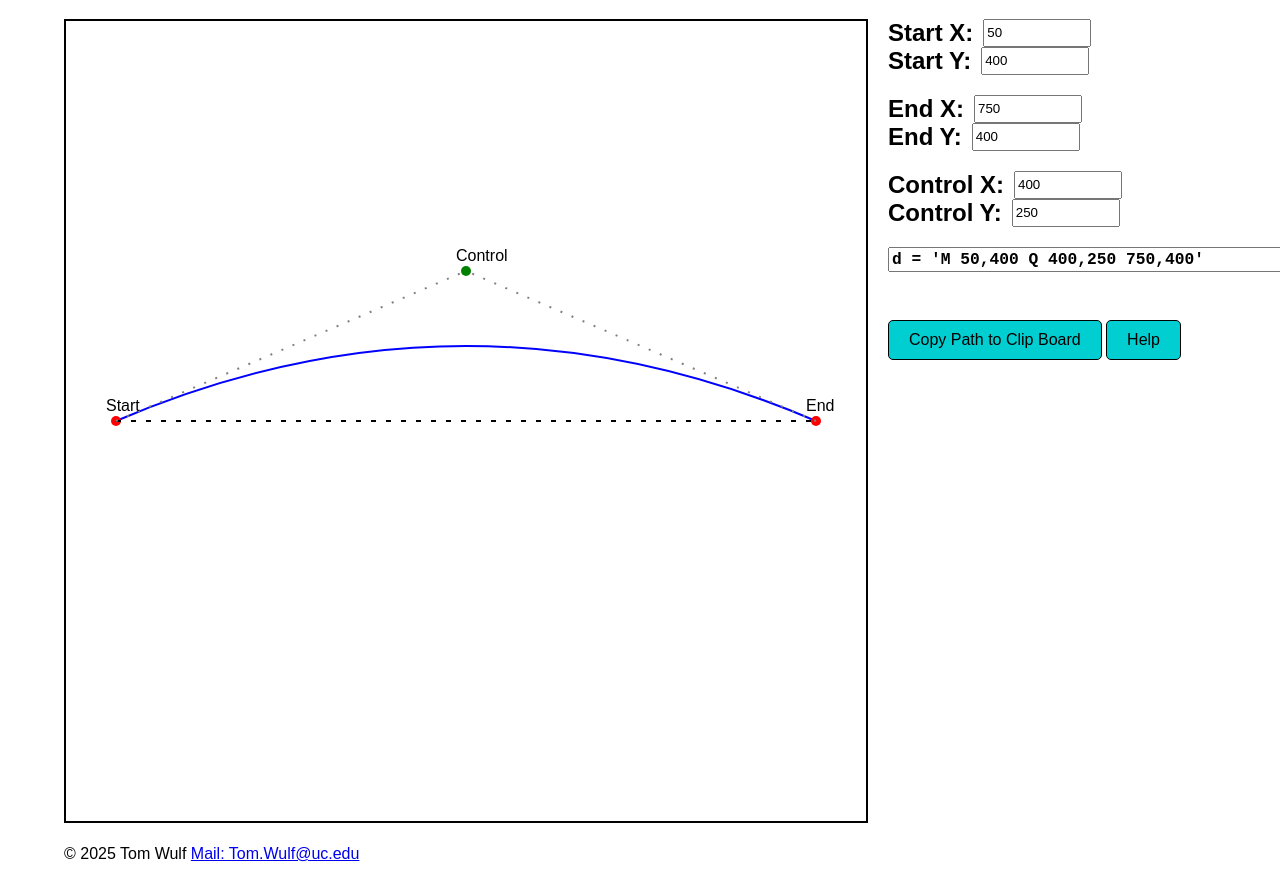
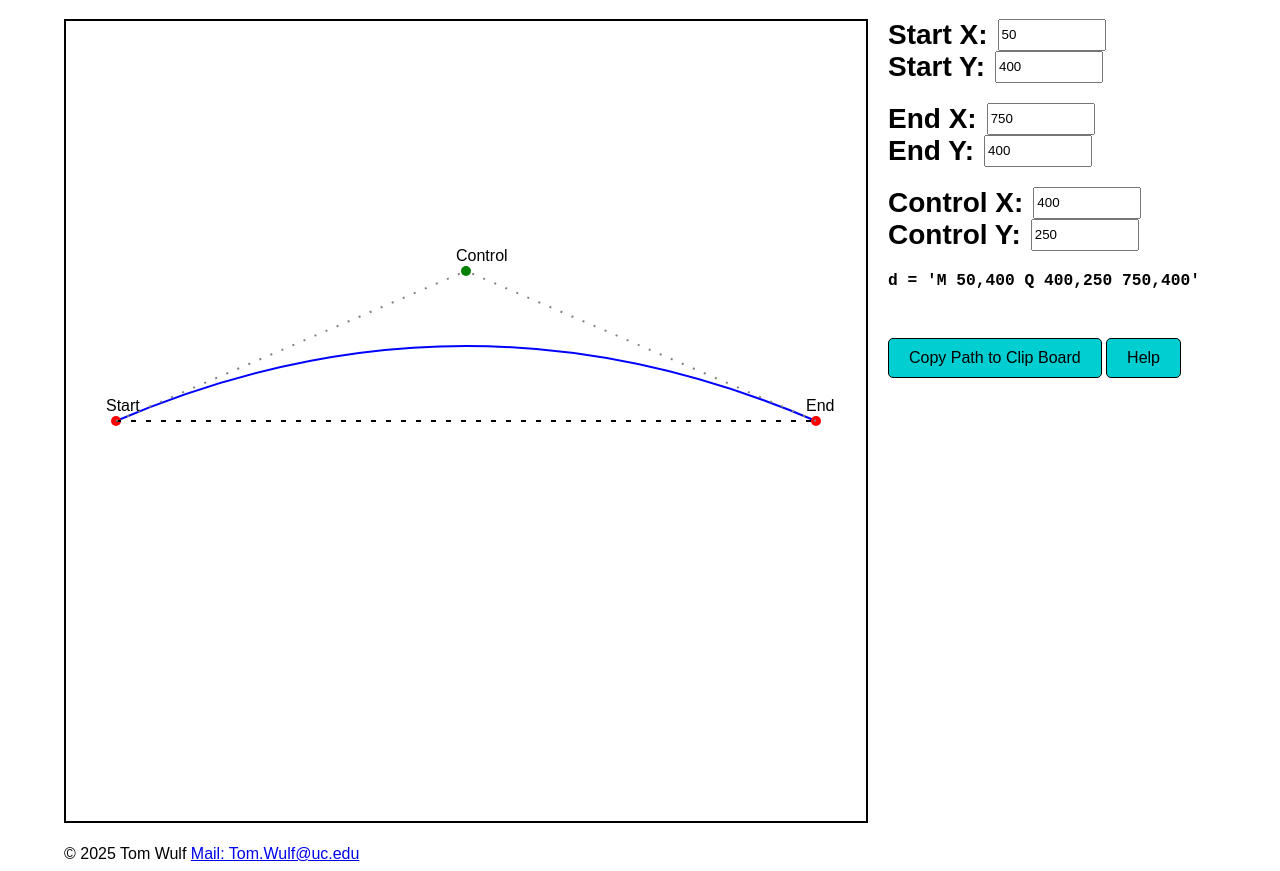
Before and after one commit to TomWulf/SVG_Path_Q_Visualizer_1.0, a plain HTML site: page index.html in a window 1280 px wide. Shown: the part 69-940 px from the top of the page. Drawn offline with Linux system fonts and the light colour scheme.

Commit message:
Working Even Better Layout

```diff
--- a/css/style.css
+++ b/css/style.css
@@ -29,7 +29,7 @@ label {
   flex-direction: row;
   gap: 10px;
   font-weight: bold;
-  font-size: 1.5em;
+  font-size: 1.75em;
 }
 
 input {
--- a/index.html
+++ b/index.html
@@ -28,7 +28,7 @@
       <label>Control Y: <input type="number" id="controlY" value="250" min="-400" max="1200" steps="5"></label>
       </div>
       <div>
-        <input type="text" id="pathCode" value="" readonly><br>
+        <span id="pathCode"></span><br>
       </div>
       <div>
         <button id="copyButton">Copy Path to Clip Board</button>
--- a/js/app.js
+++ b/js/app.js
@@ -37,7 +37,7 @@ function updateCurve() {
   const d = `M ${startX},${startY} Q ${controlX},${controlY} ${endX},${endY}`;
   curve.setAttribute("d", d);
 
-  pathCode.value = "d = '" + d + "'";
+  pathCode.textContent = "d = '" + d + "'";
 
   // Update the positions of the points
   startPoint.setAttribute("cx", startX);
```
